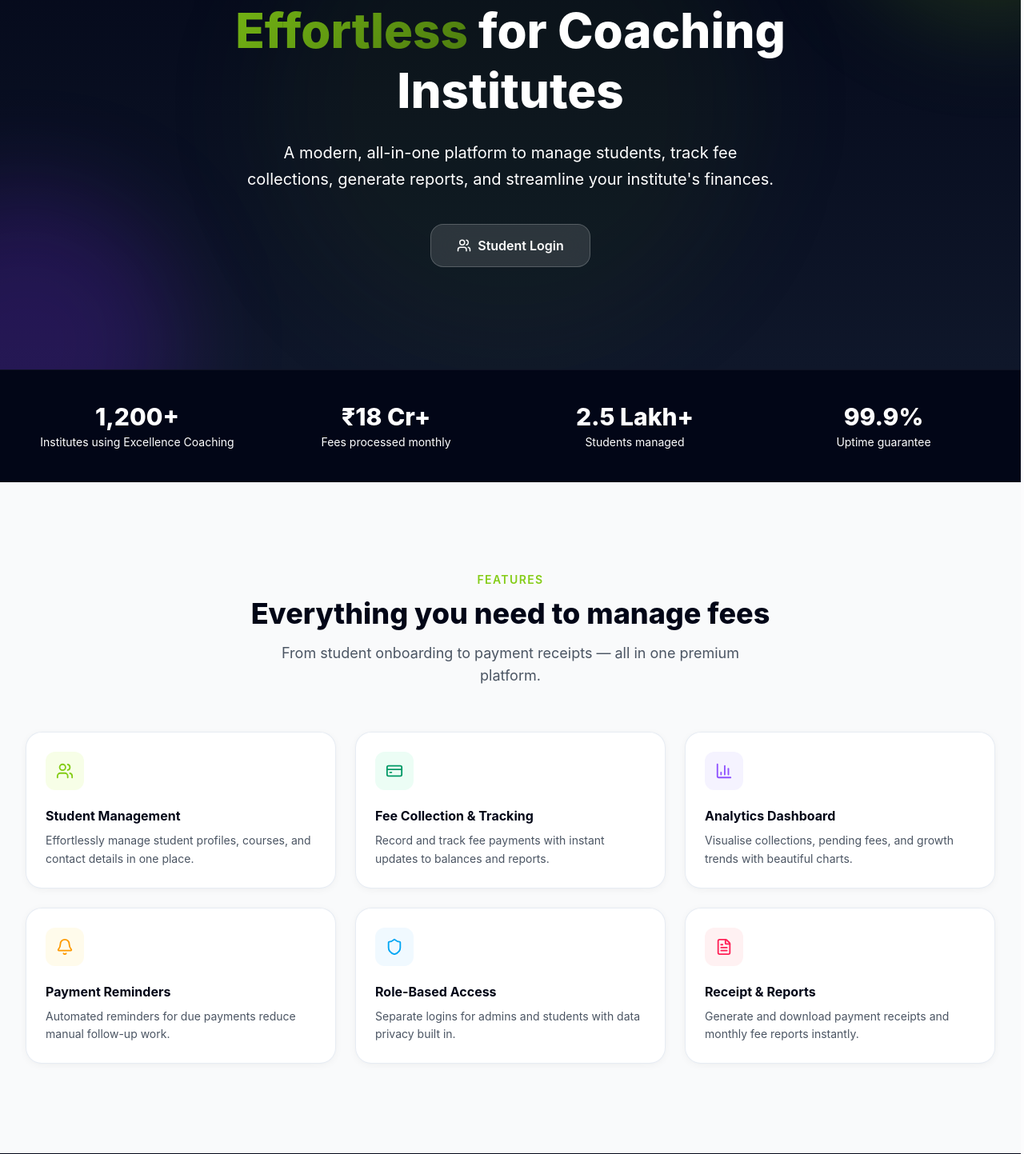
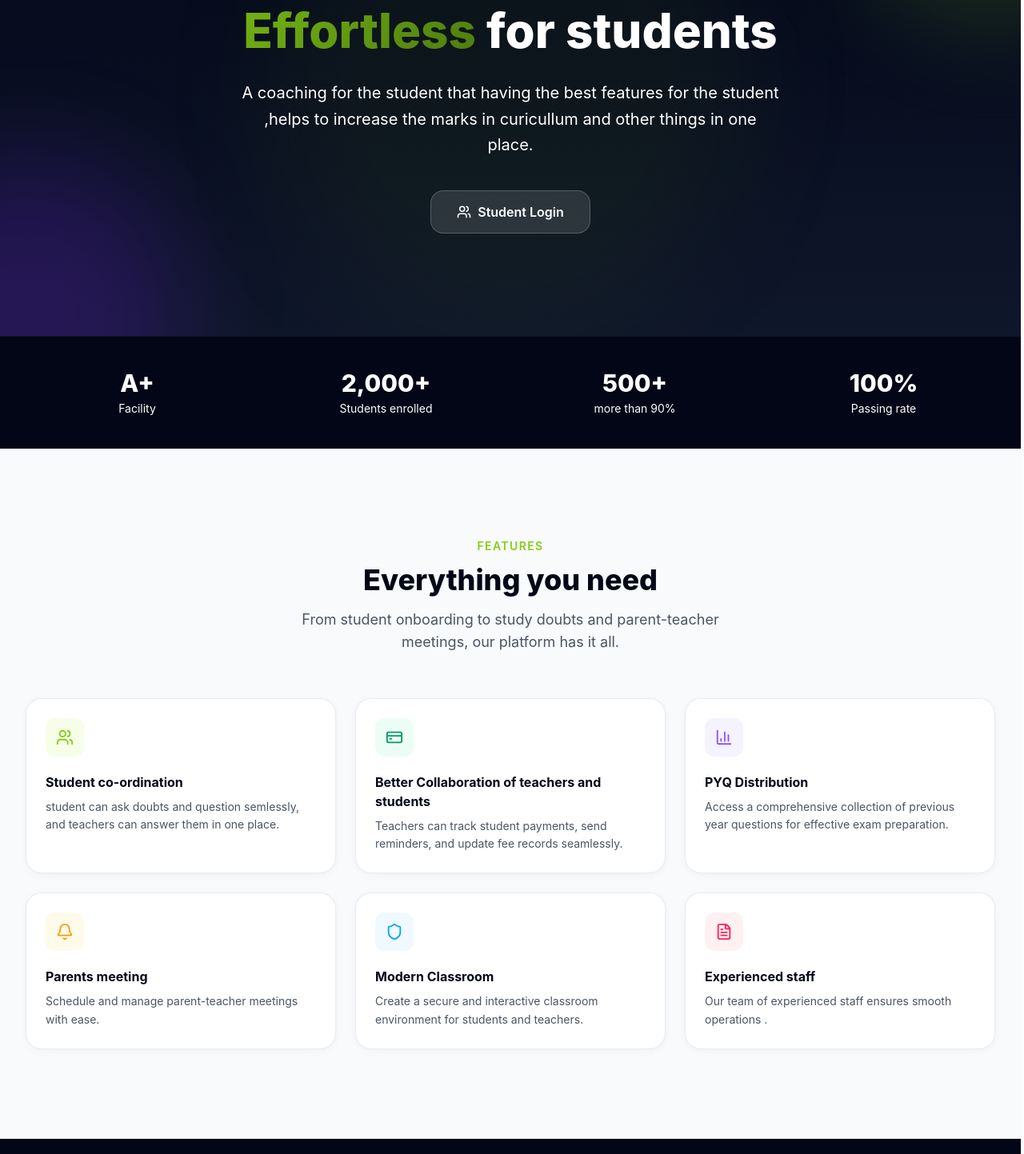
Before and after one commit to Pranav2-coder/excellence_class, a React (Vite) app: page / in a window 1280 px wide. Shown: the part 267-1710 px from the top of the page at 80% size. Built offline with nearby package versions, Linux system fonts and the light colour scheme; no server answers; the database is empty.

Commit message:
feat: add PWA install buttons to Landing page and Admin Panel sidebar

```diff
--- a/src/components/Sidebar.jsx
+++ b/src/components/Sidebar.jsx
@@ -1,8 +1,8 @@
-import { useState } from 'react';
+import { useState, useEffect } from 'react';
 import { NavLink, useNavigate } from 'react-router-dom';
 import {
   LayoutDashboard, Users, CreditCard, Settings,
-  LogOut, GraduationCap, ChevronRight, X, Menu
+  LogOut, GraduationCap, ChevronRight, X, Menu, Smartphone
 } from 'lucide-react';
 import { useApp } from '../context/AppContext';
 
@@ -16,6 +16,22 @@
 function SidebarContent({ onClose }) {
   const { logoutAdmin } = useApp();
   const navigate = useNavigate();
+
+  // ── PWA install prompt ──────────────────────────────────
+  const [installPrompt, setInstallPrompt] = useState(null);
+
+  useEffect(() => {
+    const handler = (e) => { e.preventDefault(); setInstallPrompt(e); };
+    window.addEventListener('beforeinstallprompt', handler);
+    return () => window.removeEventListener('beforeinstallprompt', handler);
+  }, []);
+
+  const handleInstall = async () => {
+    if (!installPrompt) return;
+    installPrompt.prompt();
+    await installPrompt.userChoice;
+    setInstallPrompt(null);
+  };
 
   const handleLogout = () => {
     logoutAdmin();
@@ -74,6 +90,19 @@
         ))}
       </nav>
 
+      {/* Install App */}
+      {installPrompt && (
+        <div className="px-4 pb-2">
+          <button
+            onClick={handleInstall}
+            className="flex items-center gap-3 px-3 py-2.5 w-full rounded-xl text-lime-400 hover:text-white hover:bg-lime-500/20 transition-all font-semibold text-sm group border border-lime-500/20"
+          >
+            <Smartphone size={18} strokeWidth={2.5} className="group-hover:scale-110 transition-transform" />
+            <span>Install Admin App</span>
+          </button>
+        </div>
+      )}
+
       {/* Logout */}
       <div className="p-4 border-t border-white/5">
         <button
--- a/src/pages/Landing.jsx
+++ b/src/pages/Landing.jsx
@@ -1,3 +1,4 @@
+import { useState, useEffect } from 'react';
 import { useNavigate } from 'react-router-dom';
 import {
   GraduationCap, BarChart3, Users, CreditCard, Shield,
@@ -9,57 +10,73 @@
 const FEATURES = [
   {
     icon: Users,
-    title: 'Student Management',
-    desc: 'Effortlessly manage student profiles, courses, and contact details in one place.',
+    title: 'Student co-ordination',
+    desc: 'student can ask doubts and question semlessly, and teachers can answer them in one place.',
     color: 'text-accent-500',
     bg: 'bg-accent-50',
   },
   {
     icon: CreditCard,
-    title: 'Fee Collection & Tracking',
-    desc: 'Record and track fee payments with instant updates to balances and reports.',
+    title: 'Better Collaboration of teachers and students',
+    desc: 'Teachers can track student payments, send reminders, and update fee records seamlessly.',
     color: 'text-emerald-600',
     bg: 'bg-emerald-50',
   },
   {
     icon: BarChart3,
-    title: 'Analytics Dashboard',
-    desc: 'Visualise collections, pending fees, and growth trends with beautiful charts.',
+    title: 'PYQ Distribution',
+    desc: 'Access a comprehensive collection of previous year questions for effective exam preparation.',
     color: 'text-violet-500',
     bg: 'bg-violet-50',
   },
   {
     icon: Bell,
-    title: 'Payment Reminders',
-    desc: 'Automated reminders for due payments reduce manual follow-up work.',
+    title: 'Parents meeting',
+    desc: 'Schedule and manage parent-teacher meetings with ease.',
     color: 'text-amber-500',
     bg: 'bg-amber-50',
   },
   {
     icon: Shield,
-    title: 'Role-Based Access',
-    desc: 'Separate logins for admins and students with data privacy built in.',
+    title: 'Modern Classroom',
+    desc: 'Create a secure and interactive classroom environment for students and teachers.',
     color: 'text-sky-500',
     bg: 'bg-sky-50',
   },
   {
     icon: FileText,
-    title: 'Receipt & Reports',
-    desc: 'Generate and download payment receipts and monthly fee reports instantly.',
+    title: 'Experienced staff',
+    desc: 'Our team of experienced staff ensures smooth operations .',
     color: 'text-rose-500',
     bg: 'bg-rose-50',
   },
 ];
 
 const STATS = [
-  { label: 'Institutes using Excellence Coaching', value: '1,200+' },
-  { label: 'Fees processed monthly',  value: '₹18 Cr+' },
-  { label: 'Students managed',        value: '2.5 Lakh+' },
-  { label: 'Uptime guarantee',        value: '99.9%' },
+  { label: 'Facility', value: 'A+' },
+  { label: 'Students enrolled',  value: '2,000+' },
+  { label: 'more than 90%',        value: '500+' },
+  { label: 'Passing rate',        value: '100%' },
 ];
 
 export default function Landing() {
   const navigate = useNavigate();
+
+  // ── PWA install prompt ──────────────────────────────────
+  const [installPrompt, setInstallPrompt] = useState(null);
+
+  useEffect(() => {
+    const handler = (e) => { e.preventDefault(); setInstallPrompt(e); };
+    window.addEventListener('beforeinstallprompt', handler);
+    return () => window.removeEventListener('beforeinstallprompt', handler);
+  }, []);
+
+  const handleInstall = async () => {
+    if (!installPrompt) return;
+    installPrompt.prompt();
+    await installPrompt.userChoice;
+    setInstallPrompt(null);
+  };
 
   return (
     <div className="min-h-screen bg-white font-sans">
@@ -102,18 +119,16 @@
 
 
             <h1 className="text-4xl md:text-6xl font-extrabold text-white leading-tight mb-6">
-              Fee Management{' '}
+              excellence Coaching{' '}
               <span className="gradient-text">Made Effortless</span>{' '}
-              for Coaching Institutes
+              for students
             </h1>
 
             <p className="text-lg md:text-xl text-white mb-10 leading-relaxed max-w-2xl mx-auto">
-              A modern, all-in-one platform to manage students, track fee collections,
-              generate reports, and streamline your institute's finances.
+             A coaching for the student that having the best features for the student ,helps to increase the marks in curicullum and other things in one place.
             </p>
 
             <div className="flex flex-col sm:flex-row gap-4 justify-center">
-
               <button
                 onClick={() => navigate('/student/login')}
                 className="glass text-white font-semibold px-8 py-3.5 rounded-xl hover:bg-white/15 transition-all duration-200 flex items-center justify-center gap-2 text-base"
@@ -121,6 +136,16 @@
                 <Users size={18} />
                 Student Login
               </button>
+
+              {installPrompt && (
+                <button
+                  onClick={handleInstall}
+                  className="flex items-center justify-center gap-2 px-8 py-3.5 rounded-xl font-semibold text-base bg-accent-500 hover:bg-accent-600 text-white transition-all duration-200 shadow-glow"
+                >
+                  <Smartphone size={18} />
+                  Install App
+                </button>
+              )}
             </div>
 
 
@@ -148,10 +173,10 @@
           <div className="text-center mb-14">
             <p className="text-accent-500 font-semibold text-sm uppercase tracking-widest mb-3">Features</p>
             <h2 className="text-3xl md:text-4xl font-extrabold text-navy-950 mb-4">
-              Everything you need to manage fees
+              Everything you need
             </h2>
             <p className="text-silver-600 text-lg max-w-xl mx-auto">
-              From student onboarding to payment receipts — all in one premium platform.
+              From student onboarding to study doubts and parent-teacher meetings, our platform has it all.
             </p>
           </div>
 
@@ -181,11 +206,21 @@
               <DemoBadge />
             </div>
             <p className="text-white text-sm">
-              © 2024 Excellence Coaching. All rights reserved.
+              © 2026 Excellence Coaching. All rights reserved.
             </p>
             <div className="flex items-center gap-4 text-white">
               <Globe size={16} />
-              <Smartphone size={16} />
+              {installPrompt ? (
+                <button
+                  onClick={handleInstall}
+                  className="flex items-center gap-1.5 text-xs font-semibold text-accent-400 hover:text-accent-300 transition-colors"
+                >
+                  <Smartphone size={15} />
+                  Install App
+                </button>
+              ) : (
+                <Smartphone size={16} />
+              )}
             </div>
           </div>
         </div>
```
